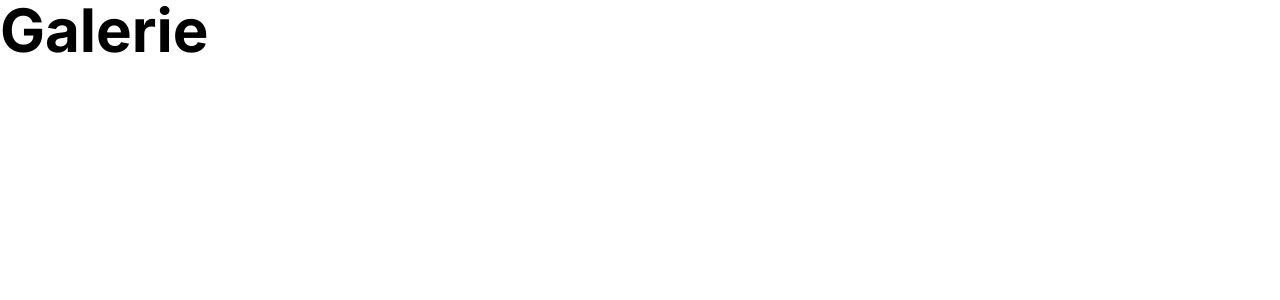
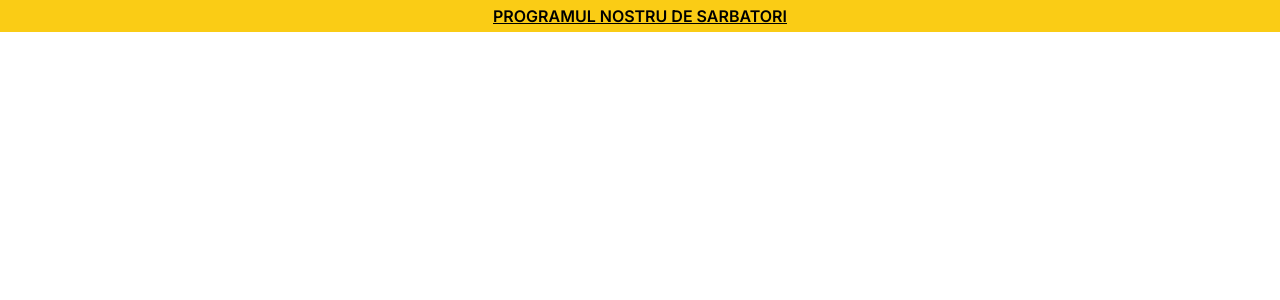
Before and after one commit to createdigital-ro/galagym, a Next.js app: page / in a window 1280 px wide. Shown: the top 300 px of the page. Built offline with nearby package versions, Linux system fonts and the light colour scheme.

Commit message:
Added announcements

```diff
--- a/app/_components/Announcement.tsx
+++ b/app/_components/Announcement.tsx
@@ -1,5 +1,16 @@
-const Announcement = () => {
-	return <div></div>;
+import Link from 'next/link';
+
+type AnnouncementType = {
+	message: string;
+	link?: string;
+};
+
+const Announcement = ({ message, link }: AnnouncementType) => {
+	return (
+		<div className='w-full text-md bg-yellow-400 py-1 font-semibold text-center underline uppercase'>
+			<Link href={link ? link : '/'}>{message}</Link>
+		</div>
+	);
 };
 
 export default Announcement;
--- a/app/layout.tsx
+++ b/app/layout.tsx
@@ -1,22 +1,22 @@
-import type { Metadata } from 'next'
-import { Inter } from 'next/font/google'
-import './globals.css'
+import type { Metadata } from 'next';
+import { Inter } from 'next/font/google';
+import './globals.css';
+import Announcement from './_components/Announcement';
 
-const inter = Inter({ subsets: ['latin'] })
+const inter = Inter({ subsets: ['latin'] });
 
 export const metadata: Metadata = {
-  title: 'Create Next App',
-  description: 'Generated by create next app',
+	title: 'Create Next App',
+	description: 'Generated by create next app',
+};
+
+export default function RootLayout({ children }: { children: React.ReactNode }) {
+	return (
+		<html lang='en'>
+			<body className={inter.className}>
+				<Announcement message='Programul nostru de sarbatori' />
+				{children}
+			</body>
+		</html>
+	);
 }
-
-export default function RootLayout({
-  children,
-}: {
-  children: React.ReactNode
-}) {
-  return (
-    <html lang="en">
-      <body className={inter.className}>{children}</body>
-    </html>
-  )
-}
--- a/app/page.tsx
+++ b/app/page.tsx
@@ -1,5 +1,5 @@
 import Image from 'next/image';
 
 export default function Home() {
-	return <div className='text-6xl font-bold'>Galerie</div>;
+	return <div></div>;
 }
--- a/tailwind.config.ts
+++ b/tailwind.config.ts
@@ -1,4 +1,6 @@
 import type { Config } from 'tailwindcss';
+
+const colors = require('tailwindcss/colors');
 
 const config: Config = {
 	content: [
```
